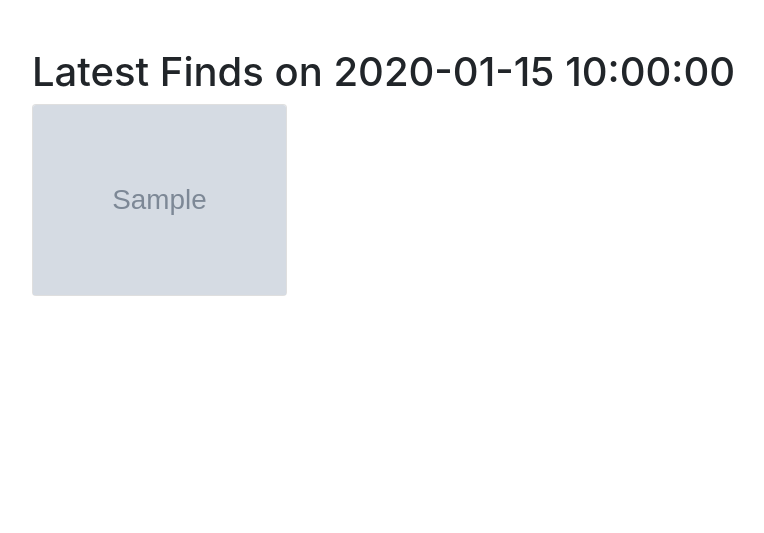
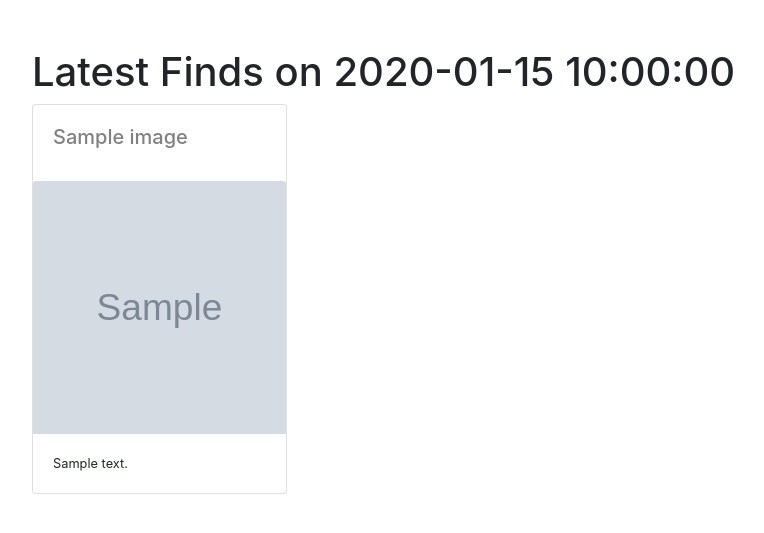
Before and after one commit to novastar53/ancient-art-researcher, a Flask app: template src/finds_viewer/templates/index.html in a window 1280 px wide. Shown: the top 533 px of the page, without its empty margins (53-817 px from the left). Run offline with Flask 3, Linux system fonts and the light colour scheme; the template is opened without the code that fills it: most values are stand-ins (such as "Sample title", 1, 10 or a date in 2020); grey boxes marked "Sample" are stand-in pictures; some libraries are stand-ins or nearby versions.

Commit message:
Added functionality to the web app. Improved content generation via source website scraping

```diff
--- a/pyproject.toml
+++ b/pyproject.toml
@@ -13,6 +13,8 @@ google-auth-httplib2 = "^0.2.0"
 google-api-python-client = "^2.139.0"
 redis = "^5.0.8"
 flask = "^3.0.3"
+google-cloud-firestore = "^2.17.0"
+firecrawl-py = "^0.0.20"
 
 [tool.poetry.scripts]
 redis = "history_research_assistant.manage_redis:start_redis_server"
--- a/src/finds_viewer/app.py
+++ b/src/finds_viewer/app.py
@@ -1,33 +1,58 @@
 import os
-from datetime import datetime
+import logging
+from datetime import datetime, timedelta, timezone
 
 from flask import Flask, render_template
+
 from google.cloud import storage
+from google.cloud import firestore
 
-# Configure your Google Cloud Storage bucket name
+# Set up logging
+logging.basicConfig(level=logging.INFO)
+logger = logging.getLogger(__name__)
+logger.setLevel(logging.INFO)
 
+# Set up Firestore collection
+db = firestore.Client(project="history-research-assistant", database="history-research-database")
+collection = db.collection('found-image-descriptions')
+
+# Set up Google cloud storage
+client = storage.Client()
+bucket = client.bucket(os.environ["BUCKET_NAME"])
 
 app = Flask(__name__)
 
-# Function to list all image URLs in the Google Cloud Storage bucket
 def list_images():
-    client = storage.Client()
-    bucket = client.bucket(os.environ["BUCKET_NAME"])
 
-    # Filter out the images and sort them by most recent.
+    # Get the images and sort them by most recent.
     blobs = bucket.list_blobs()
-    blobs = [b for b in blobs if b.content_type.startswith("image/")]
+
+    # Get the current time and the time 24 hours ago
+    day_ago = datetime.now(timezone.utc) - timedelta(hours=24)
+
+    blobs = [ b for b in blobs if b.content_type.startswith("image/") and b.time_created >= day_ago ]
     blobs = sorted(blobs, key=lambda x: x.time_created, reverse=True)
-    image_urls = [b.public_url for b in blobs]
 
-    return image_urls
+    # Get the content from Firestore
+    hashes = [ b.metadata.get("sha256hash") for b in blobs ]
+    content = [ collection.document(h).get().to_dict() for h in hashes ]
+
+    # Generate input data for the template engine
+    images = [{"url": b.public_url,
+               "original_url": d.get("original_url"),
+               "title": d.get("title"),
+               "description": d.get("generated_description")} for b,d in zip(blobs,content) if d is not None ]
+
+    return images
 
 @app.route('/')
 def home():
 
+    # Generate content
     images = list_images()
     current_date = datetime.now().strftime("%B %d, %Y")
 
+    # Render the page
     return render_template('index.html', images=images, current_date=current_date)
 
 if __name__ == '__main__':
--- a/src/finds_viewer/requirements.txt
+++ b/src/finds_viewer/requirements.txt
@@ -1,2 +1,3 @@
 flask
 google-cloud-storage
+google-cloud-firestore
--- a/src/finds_viewer/templates/index.html
+++ b/src/finds_viewer/templates/index.html
@@ -4,6 +4,31 @@
     <meta charset="utf-8">
     <meta name="viewport" content="width=device-width, initial-scale=1, shrink-to-fit=no">
     <link rel="stylesheet" href="https://stackpath.bootstrapcdn.com/bootstrap/4.3.1/css/bootstrap.min.css">
+    <style>
+        .small-text {
+            font-size: 0.8rem;
+        }
+        .img-square-wrapper {
+            overflow: hidden;
+            position: relative;
+            width: 100%;
+            padding-top: 100%; /* 1:1 Aspect Ratio */
+        }
+        .img-square-wrapper img {
+            position: absolute;
+            top: 0;
+            left: 0;
+            width: 100%;
+            height: 100%;
+            object-fit: cover;
+        }
+        .grey-link {
+            color: grey;
+        }
+        .grey-link:hover {
+            color: grey;
+        }
+    </style>
     <title>Latest Finds on {{ current_date }}</title>
 </head>
 <body>
@@ -13,7 +38,17 @@
             {% for image in images %}
             <div class="col-md-3">
                 <div class="card mb-4">
-                    <img src="{{ image }}" class="card-img-top" alt="Image">
+                    <div class="card-body">
+                        <h5 class="card-title">
+                            <a href="{{ image.original_url }}" target="_blank" class="grey-link">{{ image.title }}</a>
+                        </h5>
+                    </div>
+                    <a href="{{ image.url }}" target="_blank" class="img-square-wrapper">
+                        <img src="{{ image.url }}" class="card-img-top" alt="{{ image.title }}">
+                    </a>
+                    <div class="card-body">
+                        <p class="card-text small-text">{{ image.description }}</p>
+                    </div>
                 </div>
             </div>
             {% endfor %}
```
Also changed, not shown: src/history_research_assistant/config/agents.yaml (+4 -3 lines), src/history_research_assistant/config/tasks.yaml (+14 -5 lines), src/history_research_assistant/crew.py (+11 -5 lines), src/history_research_assistant/main.py (+1 -30 lines), src/history_research_assistant/tools/content_uploader.py (added, +30 -0 lines), src/history_research_assistant/tools/image_uploader.py (+12 -8 lines), src/history_research_assistant/utils/types.py (added, +12 -0 lines), 1 other file.
